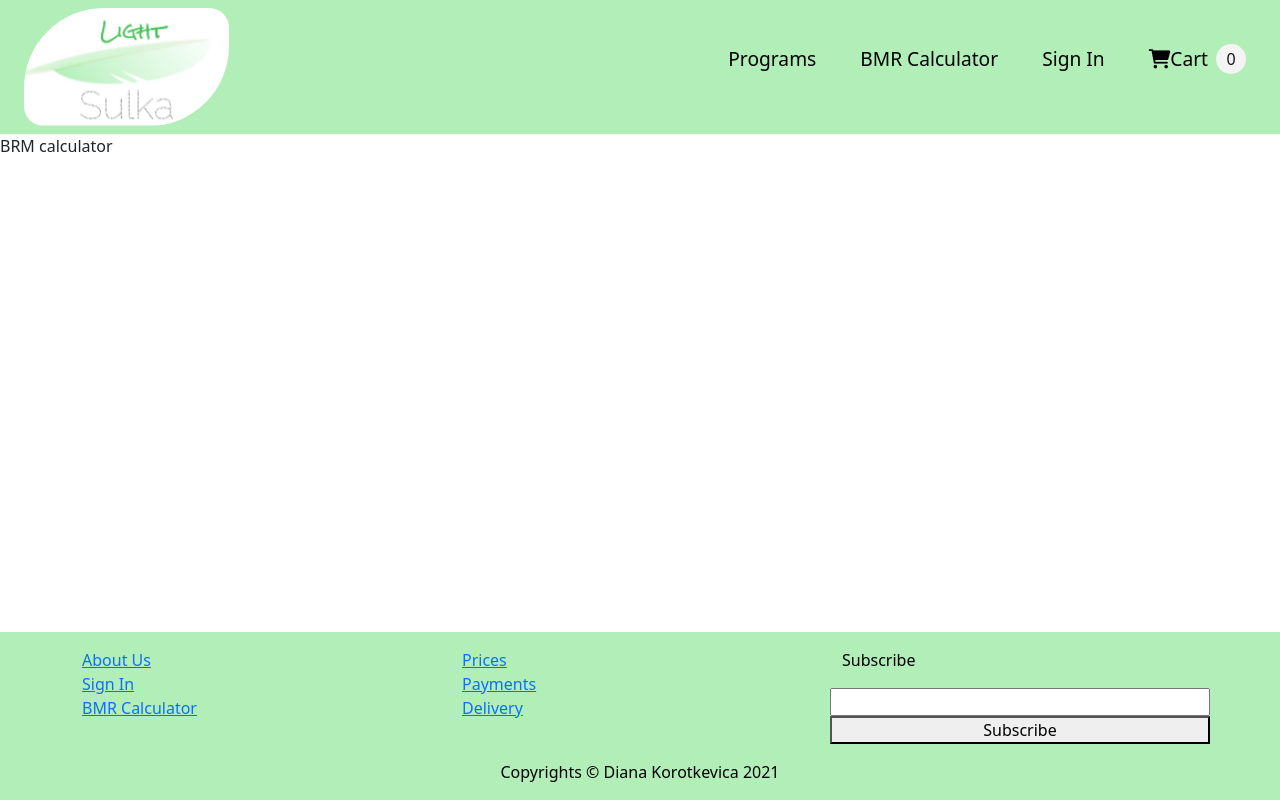
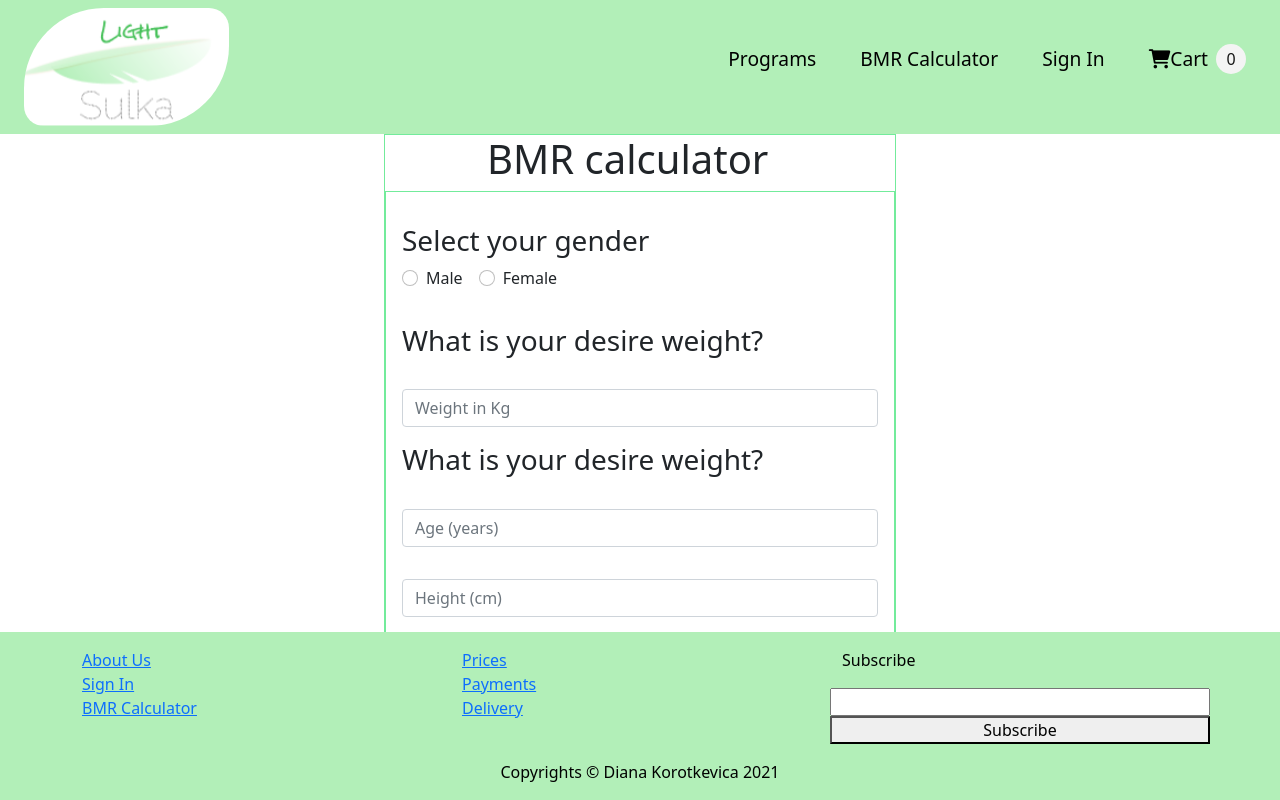
Before and after one commit to rajeevRuhaan/Light_Sulka, a React (Create React App) app in the folder frontend/: page /calculator in a window 1280 px wide. Shown: the top 800 px of the page. Built offline with nearby package versions, Linux system fonts and the light colour scheme.

Commit message:
bmr calculator component

```diff
--- /dev/null
+++ b/frontend/src/screens/BRMcalculator.css
@@ -0,0 +1,34 @@
+.form-container {
+  width: 40%;
+  height: 110vh;
+  margin: 0 auto;
+  border: 1px solid rgb(115, 235, 155);
+  box-sizing: border-box;
+}
+h1 {
+  margin: 20% 20%;
+}
+.form-bmi {
+  padding: 1rem 1rem;
+  border: 1px solid rgb(115, 235, 155);
+  box-sizing: border-box;
+}
+
+h3 {
+  padding-top: 1rem;
+}
+
+.form-control {
+  margin-top: 2rem;
+}
+.btn-primary {
+  margin-right: 0%;
+  margin-top: 2rem;
+}
+
+@media (max-width: 576px) {
+  .form-container {
+    width: 100%;
+    height: 170vh;
+  }
+}
--- a/frontend/src/screens/BRMcalculator.js
+++ b/frontend/src/screens/BRMcalculator.js
@@ -1,7 +1,151 @@
-import React from "react";
+import React, { useState } from "react";
+import Form from "react-bootstrap/Form";
+import Button from "react-bootstrap/Button";
+import "./BRMcalculator.css";
 
 const BRMcalculator = () => {
-  return <div>BRM calculator</div>;
+  const [inputData, setInputData] = useState({
+    gender: "",
+    weight: "",
+    age: "",
+    height: "",
+    currentWeight: "",
+    active: "",
+  });
+
+  const handleChange = (e) => {
+    setInputData({ ...inputData, [e.target.name]: e.target.value });
+  };
+  console.log(inputData);
+
+  const handleSubmit = (e) => {
+    e.preventDefault();
+    let bmi;
+    if (inputData.gender === "male") {
+      const bmrMale =
+        9.99 * inputData.weight +
+        6.25 * inputData.height -
+        4.92 * inputData.age +
+        5;
+      if (inputData.active === "lessactive") {
+        bmi = bmrMale * 1.2;
+        return bmi;
+      } else if (inputData.active === "middleActive") {
+        bmi = bmrMale * 1.46;
+        return bmi;
+      } else {
+        bmi = bmrMale * 1.72;
+        return bmi;
+      }
+    } else {
+      console.log("you are female");
+    }
+    console.log(bmi);
+  };
+
+  return (
+    <div className="form-container">
+      <h1>BMR calculator </h1>
+      <Form
+        autoComplete="off"
+        className="form-bmi"
+        id="personal"
+        onSubmit={handleSubmit}
+      >
+        {["radio"].map((type) => (
+          <div key={`inline-${type}`} className="mb-3">
+            <h3>Select your gender</h3>
+            <Form.Check
+              inline
+              label="Male"
+              name="gender"
+              type={type}
+              value="male"
+              onChange={handleChange}
+              id={`inline-${type}-male`}
+              required
+            />
+            <Form.Check
+              inline
+              label="Female"
+              name="gender"
+              type={type}
+              value="female"
+              onChange={handleChange}
+              id={`inline-${type}-female`}
+              required
+            />
+          </div>
+        ))}
+        <h3>What is your desire weight?</h3>
+        <Form.Control
+          type="text"
+          name="weight"
+          onChange={handleChange}
+          placeholder="Weight in Kg"
+          required
+        />
+        <h3>What is your desire weight?</h3>
+        <Form.Control
+          type="text"
+          name="age"
+          onChange={handleChange}
+          placeholder="Age (years)"
+          required
+        />{" "}
+        <Form.Control
+          type="text"
+          name="height"
+          onChange={handleChange}
+          placeholder="Height (cm)"
+          required
+        />
+        <Form.Control
+          type="text"
+          name="currentWeight"
+          onChange={handleChange}
+          placeholder="Current Weight (Kg)"
+          required
+        />
+        {["radio"].map((type) => (
+          <div key={`inline-${type}`} className="mb-3">
+            <h3>How active are you?</h3>
+            <Form.Check
+              inline
+              label="Less active"
+              name="active"
+              type={type}
+              value="lessActive"
+              onChange={handleChange}
+              id={`inline-${type}-lessactive`}
+              required
+            />
+            <Form.Check
+              inline
+              label="Middle active"
+              name="active"
+              type={type}
+              value="middleActive"
+              onChange={handleChange}
+              id={`inline-${type}-middleactive`}
+              required
+            />
+            <Form.Check
+              inline
+              label="High active"
+              name="active"
+              type={type}
+              value="highActive"
+              onChange={handleChange}
+              id={`inline-${type}-highactive`}
+              required
+            />
+          </div>
+        ))}
+        <Button type="submit">Calculate</Button>
+      </Form>
+    </div>
+  );
 };
 
 export default BRMcalculator;
```
